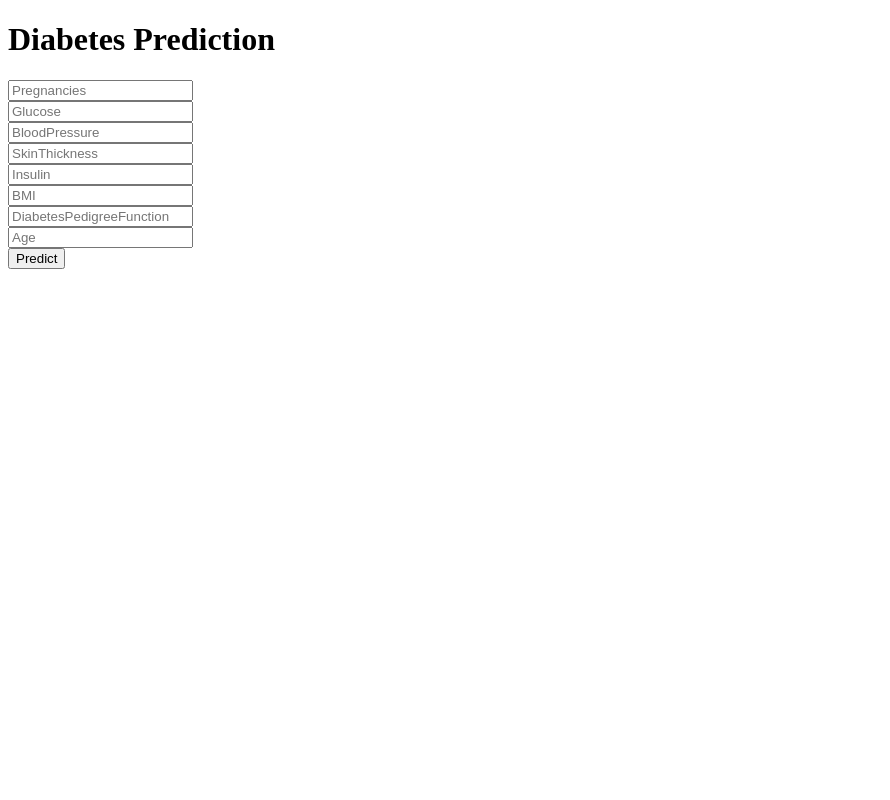
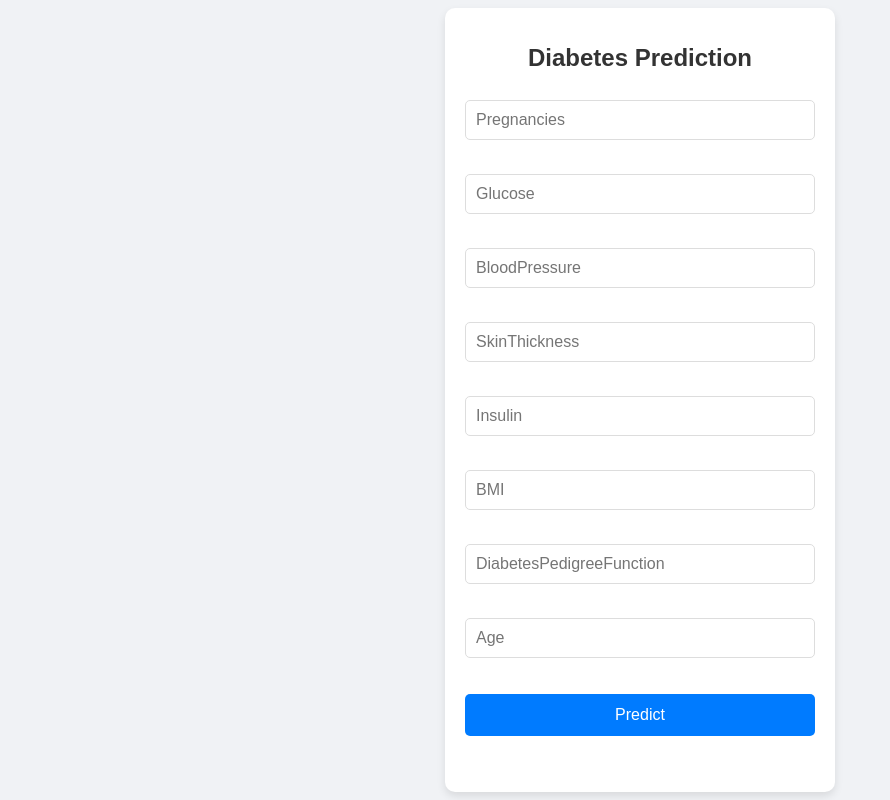
Before and after one commit to Vedant22AIDS/Diabetes-Prediction, a Flask app: page /predictdata in a window 1280 px wide. Shown: the whole page, without its empty margins (0-890 px from the left). Run offline with Flask 3, Linux system fonts and the light colour scheme; parts of the project's set-up code (start-up, migrations or seed data) failed here and were passed over.

Commit message:
Update home.html

```diff
--- a/templates/home.html
+++ b/templates/home.html
@@ -1,11 +1,92 @@
 <!DOCTYPE html>
-<html >
+<html lang="en">
 <head>
   <meta charset="UTF-8">
-  <title>ML API</title>
+  <meta name="viewport" content="width=device-width, initial-scale=1.0">
+  <title>Diabetes Prediction</title>
+  <style>
+    body {
+      font-family: 'Arial', sans-serif;
+      background-color: #f0f2f5;
+      display: flex;
+      justify-content: center;
+      align-items: center;
+      height: 100vh;
+      margin: 0;
+    }
 
+    .login {
+      background-color: #ffffff;
+      padding: 20px;
+      border-radius: 10px;
+      box-shadow: 0 4px 8px rgba(0, 0, 0, 0.1);
+      width: 350px;
+      text-align: center;
+    }
+
+    h1 {
+      margin-bottom: 20px;
+      color: #333;
+      font-size: 24px;
+    }
+
+    input[type="text"] {
+      width: 100%;
+      padding: 10px;
+      margin: 8px 0;
+      border: 1px solid #ddd;
+      border-radius: 5px;
+      box-sizing: border-box;
+      font-size: 16px;
+    }
+
+    input[type="text"]:focus {
+      border-color: #007bff;
+      outline: none;
+    }
+
+    .btn {
+      background-color: #007bff;
+      color: #fff;
+      border: none;
+      padding: 10px;
+      border-radius: 5px;
+      cursor: pointer;
+      width: 100%;
+      font-size: 16px;
+      margin-top: 10px;
+    }
+
+    .btn:hover {
+      background-color: #0056b3;
+    }
+
+    form {
+      display: flex;
+      flex-direction: column;
+    }
+
+    .btn-block {
+      width: 100%;
+    }
+
+    .btn-large {
+      padding: 12px;
+    }
+
+    /* Additional responsive styling */
+    @media (max-width: 600px) {
+      .login {
+        width: 90%;
+        padding: 15px;
+      }
+
+      h1 {
+        font-size: 20px;
+      }
+    }
+  </style>
 </head>
-
 <body>
  <div class="login">
 	<h1>Diabetes Prediction</h1>
@@ -18,18 +99,10 @@
       <input type="text" name="BMI" placeholder="BMI" required="required" /><br>
       <input type="text" name="DiabetesPedigreeFunction" placeholder="DiabetesPedigreeFunction" required="required" /><br>
       <input type="text" name="Age" placeholder="Age" required="required" /><br>
-
-
       <button type="submit" class="btn btn-primary btn-block btn-large">Predict</button>
     </form>
-<body>
-
-   <br>
-   <br>
-
-
+    <br><br>
  </div>
  {{result}}
-
 </body>
 </html>
```
Lines whose indentation alone changed are shown as unchanged.
